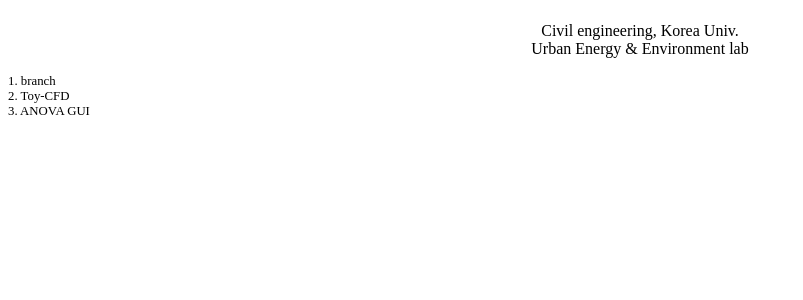
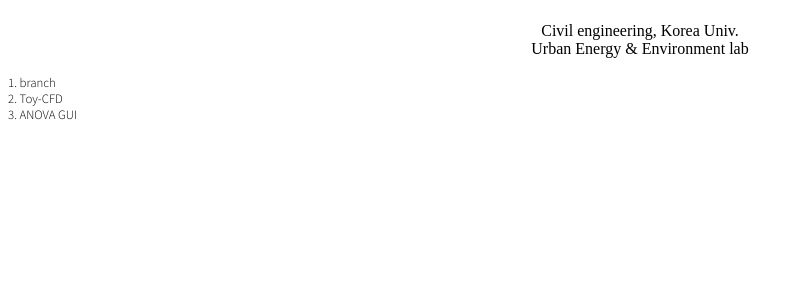
Before and after one commit to KIM-HANJOO/Ori_and_Thal, a Django app: page / in a window 1280 px wide. Shown: the part 84-384 px from the top of the page, without its empty margins (0-803 px from the left). Run offline with Django 4.2, Linux system fonts and the light colour scheme.

Commit message:
text2_font_family

```diff
--- a/blog/templates/blog/post_list.html
+++ b/blog/templates/blog/post_list.html
@@ -8,7 +8,8 @@
             #text1 {font-family : "Raleway"}
 
             #text2 {font-size : 1vw}
-            #text2 {font-family : "Source+Sans+Pro"}
+            #text2 {font-family : "Source Sans Pro"}
+
         </style>
 
         <title> kimhanjoo </title>
```
Also changed, not shown: 1 other file.
